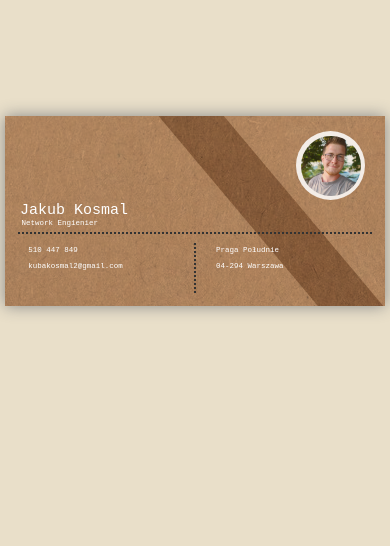
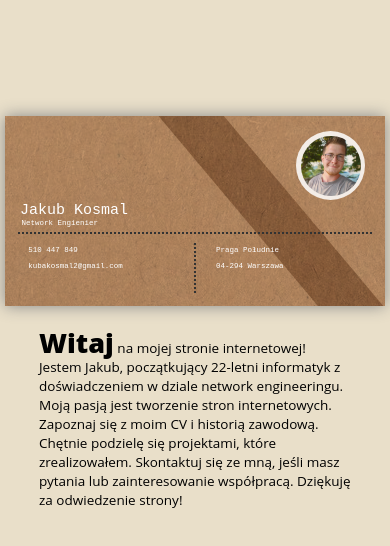
Before and after one commit to kubakosmal9/kubakosmal9, a Vue app: page / in a window 390 px wide. Shown: the top 546 px of the page. Built offline with nearby package versions, Linux system fonts and the light colour scheme.

Commit message:
making mobile wersion of description

```diff
--- a/src/components/mainDescription.vue
+++ b/src/components/mainDescription.vue
@@ -1,7 +1,10 @@
 <template>
     <div :style="{ opacity: animationEnd ? '1' : '0' }" class="cont">
         <div class="text">
-             <span class="title">Witaj</span> na mojej stronie internetowej! Jestem Jakub, początkujący 22-letni informatyk z doświadczeniem w dziale network engineeringu. Moją pasją jest tworzenie stron internetowych. Zapoznaj się z moim CV i historią zawodową. Chętnie podzielę się projektami, które zrealizowałem. Skontaktuj się ze mną, jeśli masz pytania lub zainteresowanie współpracą. Dziękuję za odwiedzenie strony!
+            <div class="text-wrapp">
+                <span class="title">Witaj</span> na mojej stronie internetowej! Jestem Jakub, początkujący 22-letni informatyk z doświadczeniem w dziale network engineeringu. Moją pasją jest tworzenie stron internetowych. Zapoznaj się z moim CV i historią zawodową. Chętnie podzielę się projektami, które zrealizowałem. Skontaktuj się ze mną, jeśli masz pytania lub zainteresowanie współpracą. Dziękuję za odwiedzenie strony!
+
+            </div>
         </div>
         <!-- <learn-more-button></learn-more-button>  -->
     </div>
@@ -33,26 +36,47 @@ export default{
     font-family:'Open Sans' ;
     flex-direction: column;
     position: absolute;
-    right: 15%;
-    transform: translateX(100%);
+    right: 0px;
+    transform: translateX(100%) ;
     display: flex;
-    flex-direction: column;
     transition: opacity 1s ease-in;
     justify-content: center;
-    width: 34%;
+    align-items: left;
+    font-size: 42px;
+    width: 50%;
     height: 50%;
     text-align: left;
     top: 50%;
     transform: translateY(-50%);
 }
 .title{
-    font-size: 42px;
+    font-size: 2em;
     margin-bottom: 10px;
     font-weight: 800;
 }
 .text{
-    font-size: 24px;
+    font-size: 0.5em;
     margin-top: 0;
-    line-height: 30px;
+    height: 100%;
+    display: flex;
+    flex-direction: column;
+    justify-content: center;
+    width: 80%;
+    line-height: 1.4em;
+}
+
+@media screen and (max-width: 400px) {
+
+.cont{
+    width: 100%;
+    height: 50%;
+    position: absolute;
+    font-size: 27px;
+    display: flex;
+    justify-content: center;
+    align-items: center;
+}
+
+
 }
 </style>
--- a/src/views/homeView.vue
+++ b/src/views/homeView.vue
@@ -9,7 +9,7 @@ import mainCard from '../components/mainCard.vue';
 <div class="wrapper">
   <section id="home" class="home-cont">
     <main-card></main-card>
-    <!-- <main-description class='main-description'></main-description> -->
+    <main-description class='main-description'></main-description>
   </section>
   <section class="aboutView" id="about">
     <about-view></about-view>
```
